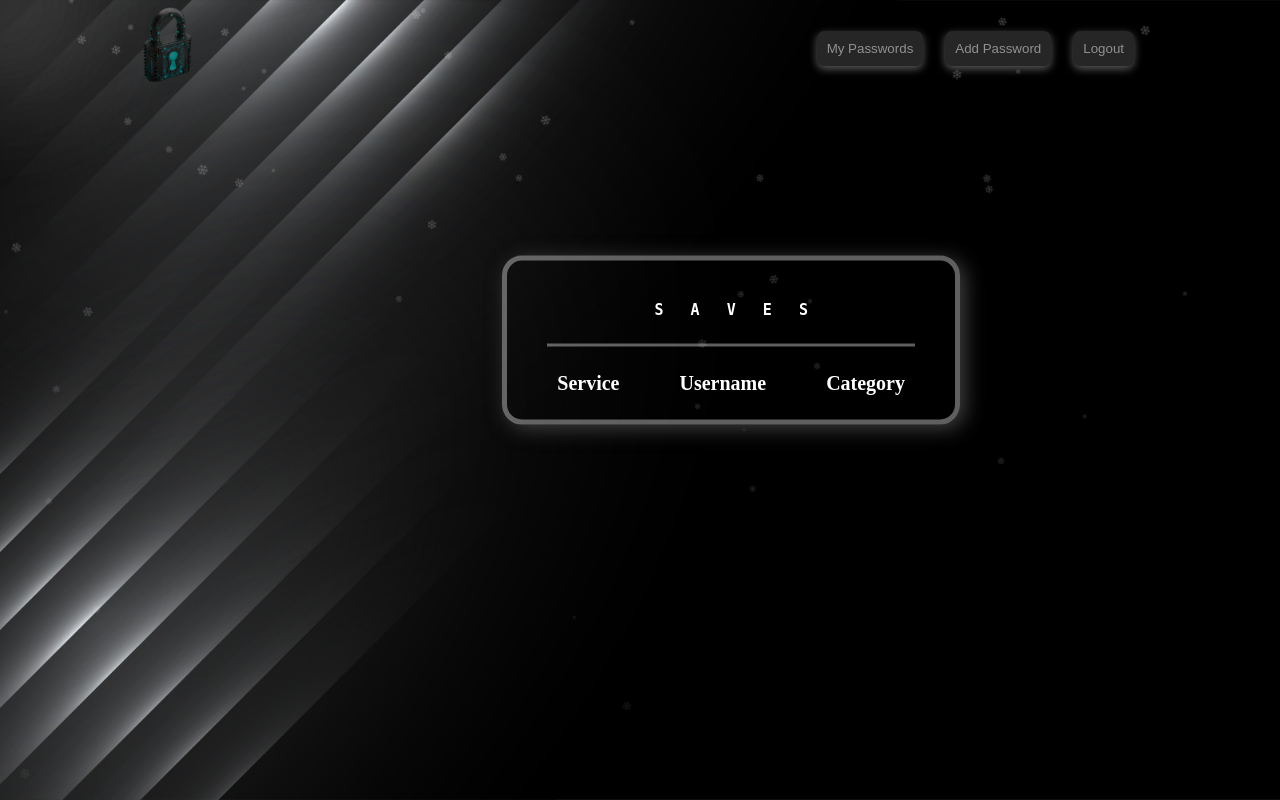
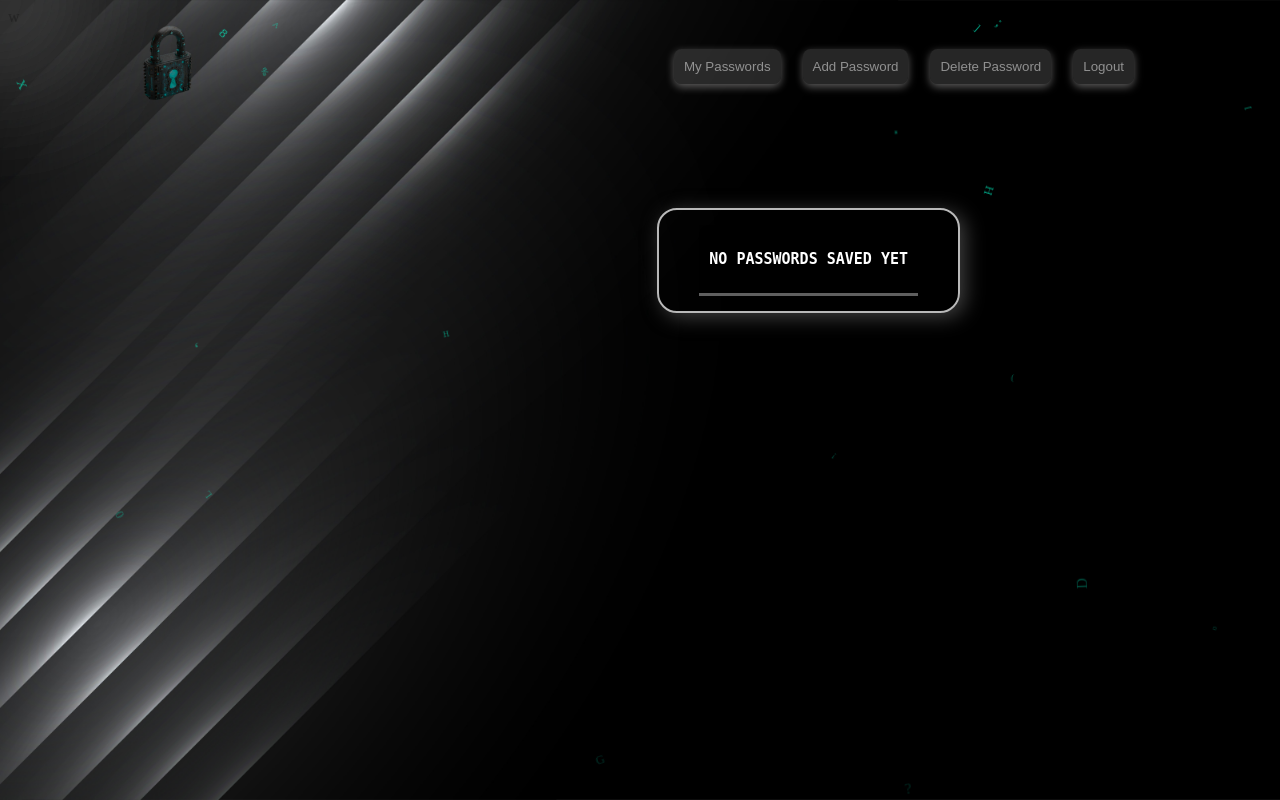
Before and after one commit to codeyy/password-manager, a Flask app: page / in a window 1280 px wide. Run offline with Flask 3, Linux system fonts and the light colour scheme; a user stored in the database is signed in; lists and menus that the app fills with data are empty.

Commit message:
basic additions

```diff
--- a/app.py
+++ b/app.py
@@ -1,10 +1,8 @@
-import sys
 import os
-from flask import Flask, request, jsonify, render_template, session, redirect
+from flask import Flask, request, render_template, session, redirect, flash
 from werkzeug.security import generate_password_hash, check_password_hash
 import sqlite3
 from security import gen_salt, derive_key, encrypt_data, decrypt_data
-import time
 
 
 
@@ -13,7 +11,7 @@ db = conn.cursor()
 
 
 app = Flask(__name__)
-app.secret_key = '7712d3f4e5b6a7c8d9e0f1a2b3c4d5e6'  # Replace with a secure key in production
+app.secret_key = os.urandom(24)
 app.config['SESSION_TYPE'] = 'filesystem'
 
 @app.route('/')
@@ -23,6 +21,8 @@ def home():
 
     entry = db.execute("SELECT service, username, category FROM passwords WHERE user_id = ?", (session['user_id'],))
     entries = entry.fetchall()
+    if not entries:
+        entries = None
 
     return render_template('dashboard.html', entries=entries)
 
@@ -35,11 +35,12 @@ def login():
         db.execute("SELECT id, hashed_password, salt FROM users WHERE username = ?", (username,))
         user = db.fetchone()
 
-        if user and check_password_hash(user[1], password):  # Replace with actual hash check
+        if user and check_password_hash(user[1], password):
             session['user_id'] = user[0]
+            flash("loged in")
             return redirect('/')
         else:
-            return "Invalid credentials", 401
+            return render_template('login.html', error="Invalid Credentials")
 
     return render_template('login.html')
 
@@ -53,8 +54,15 @@ def register():
     if request.method == 'POST':
         username = request.form['username']
         password = request.form['password']
-        # Add user registration logic here (e.g., save to database)
-        hashed_password = generate_password_hash(password)  # Replace with actual hashing
+
+        # Check if username already exists
+        db.execute("SELECT id FROM users WHERE username = ?", (username,))
+        if db.fetchone():
+            flash("Username already exists!")
+            return redirect('/register')
+
+
+        hashed_password = generate_password_hash(password)
         salt = gen_salt()
 
         # Save username and hashed_password to database
@@ -66,8 +74,9 @@ def register():
 
 @app.route('/add-password', methods=['GET', 'POST'])
 def add_password():
+    if not session.get('user_id'):
+        return redirect('/')
     if request.method == 'POST':
-
         service = request.form['service'].upper()
         username = request.form['username']
         password = request.form['password']
@@ -76,7 +85,10 @@ def add_password():
         db.execute("SELECT username, hashed_password, salt FROM users WHERE id = ?", (session['user_id'],))
         user = db.fetchone()
         salt = user[2]
-
+        check = db.execute("SELECT service, username FROM passwords WHERE service = ? AND username = ?", (service, username))
+        if check.fetchone() :
+            flash("Username already exists!")
+            return redirect('/')
         if user and check_password_hash(user[1], master_password):
 
             # encrypt the password before saving
@@ -84,6 +96,7 @@ def add_password():
             db.execute("INSERT INTO passwords (user_id, service, username, password_encrypted, category) VALUES (?, ?, ?, ?, ?)",
                        (session['user_id'], service, username, encrypted_password, category))
             conn.commit()
+            flash("Added successfully!")
 
             return redirect('/')
         else:
@@ -91,6 +104,34 @@ def add_password():
 
     elif request.method == 'GET':
         return render_template('add_password.html')
+
+@app.route('/del-password', methods=['GET', 'POST'])
+def delete_password():
+    if request.method == 'POST':
+        if not session.get('user_id'):
+            return redirect('/')
+
+        service = request.form['service'].upper()
+        username = request.form['username']
+        master_password = request.form['master_password']
+        db.execute("SELECT username, hashed_password FROM users WHERE id = ?", (session['user_id'],))
+        user = db.fetchone()
+        if not user or not check_password_hash(user[1], master_password):
+            return redirect('/')
+        check = db.execute("SELECT service, username FROM passwords WHERE user_id = ? AND service = ? AND username = ?", (session['user_id'], service, username))
+        if not check.fetchone() :
+            flash("invalid service or username!")
+            return redirect('/')
+
+        db.execute("DELETE FROM passwords WHERE user_id = ? AND service = ? AND username = ?", (session['user_id'], service, username))
+        conn.commit()
+
+        flash("Deleted successfully!")
+
+        return redirect('/')
+    elif request.method == 'GET':
+        return render_template('del_password.html', method="get")
+
 
 @app.route('/passwords', methods=['GET', 'POST'])
 def passwords():
@@ -102,7 +143,7 @@ def passwords():
         db.execute("SELECT username, hashed_password FROM users WHERE id = ?", (session['user_id'],))
         user = db.fetchone()
         username = user[0]
-        if user and check_password_hash(user[1], password):  # Replace with actual hash check
+        if user and check_password_hash(user[1], password):
             salt = db.execute("SELECT salt FROM users WHERE username = ?", (username,)).fetchone()[0]
             entry = db.execute("SELECT service, username, password_encrypted, category, updated_at FROM passwords WHERE user_id = ?", (session['user_id'],))
             entries = entry.fetchall()
@@ -110,6 +151,10 @@ def passwords():
             for e in entries:
                 decrypted_password = decrypt_data(derive_key(password,salt), e[2])
                 decrypted_entries.append((e[0], e[1], decrypted_password, e[3], e[4]))
+
+            if not decrypted_entries:
+                decrypted_entries = None
+
             return render_template('passwords.html', entries=decrypted_entries)
         else:
             return redirect('/logout')
--- a/security.py
+++ b/security.py
@@ -1,7 +1,6 @@
 import os
 from cryptography.hazmat.primitives.kdf.pbkdf2 import PBKDF2HMAC
 from cryptography.hazmat.primitives import hashes
-from cryptography.hazmat.backends import default_backend
 from base64 import urlsafe_b64encode
 from cryptography.fernet import Fernet
 
--- a/static/style.css
+++ b/static/style.css
@@ -200,55 +201,48 @@ nav button {
 }
 
 .dash-table-container {
-    float: right;
-    max-width: 90vw;
-    margin: auto;
-    margin-top: 2rem;
-    margin-right: 40rem;
-    background: transparent;
-    color: white;
+  position: fixed;
+  top: 13rem;
+  right: 25vw;
+  max-height: 60vh;     /* limit only AFTER 60% of screen height */
+  overflow-y: auto;      /* scroll appears only when needed */
+  max-width: 90vw;
+
+  background: transparent;
+  color: white;
+  border: 2px solid rgba(220, 220, 220, 0.842);
+  border-radius: 20px;
+  box-shadow: 5px 4px 20px rgb(64, 64, 64);
+  scrollbar-width: none;     /* Firefox */
+  -ms-overflow-style: none;  /* Internet Explorer 10+ */
+
+}
+.dash-table-container::-webkit-scrollbar {
+  display: none;             /* Chrome, Safari, Edge */
 }
 
 table {
-    position: fixed;
-    /* 👈 stays in place relative to viewport */
-    top: 40%;
-    /* move vertically */
-    right: 25vw;
-    /* distance from right edge */
-    transform: translateY(-50%);
-    /* perfectly vertical center */
-    max-width: 90vw;
-    background: transparent;
-    width: 320px;
-    font-family: 'Poppins';
-
-    border-collapse: separate;
-    /* ensures single lines, no double borders */
-    margin: 20px auto;
-    border: 5px solid rgba(220, 220, 220, 0.433);
-    /* border around the entire table */
-    box-shadow: 5px 4px 20px rgb(64, 64, 64);
-    border-spacing: 40px 15px;
-    border-radius: 20px;
+  position: static;
+  width: 100%;
+  border-collapse: separate;
+  border-spacing: 40px 15px;
+  background: transparent;
+  font-family: 'Poppins';
 }
 
-th,
-td {
-    padding: 10px;
-    text-align: center;
-    background: transparent;
+th, td {
+  padding: 10px;
+  text-align: center;
+  color: white;
 }
 
 th {
-    background: transparent;
-    color: white;
+  position: sticky;
+  top: 0;
+  background: rgba(0, 0, 0, 0.5);
+  backdrop-filter: blur(5px);
 }
 
-tr:nth-child(even) {
-    background: transparent;
-    color: white;
-}
 
 .Pass_form {
     position: fixed;
--- a/templates/add_password.html
+++ b/templates/add_password.html
@@ -1,8 +1,10 @@
 {% extends "layout.html" %}
 {% block main %}
 
-<a href="/" class="top-buttons" style="text-decoration: none; float: right; margin-right: 6vw">home</a>
-
+<nav>
+    <span></span>
+    <a href="/" class="top-buttons" style="text-decoration: none; float: right; margin-right: 6vw">home</a>
+</nav>
 
 <form action="/add-password" method="POST" class="reg_form">
 
--- a/templates/dashboard.html
+++ b/templates/dashboard.html
@@ -6,16 +6,25 @@
     <nav>
         <span><a href="/"><img width="50" src="/static/favicon.png" alt="logo"></span></a>
         <div>
+            {% with messages = get_flashed_messages(with_categories=true) %}
+                {% if messages %}
+                        {% for category, message in messages %}
+                        <button class="update_msg form-button">{{message}}</button>
+                        {% endfor %}
+                {% endif %}
+            {% endwith %}
             <a href="/passwords" method="GET"><button class="top-buttons" id="dash-passwords">My Passwords</button></a>
             <a href="/add-password" method="GET"><button class="top-buttons" id="add_p">Add Password</button></a>
+            <a href="/del-password" method="GET"><button class="top-buttons" id="del_p">Delete Password</button></a>
             <a href="/logout" method="GET"><button class="top-buttons" id="home">Logout</button></a>
         </div>
     </nav>
 </div>
-<div class="dash-table-container">
+    <div class="dash-table-container">
+        {% if entries %}
     <table class="table">
         <tr>
-            <th colspan="3" style=" border-bottom: 3px solid rgba(220, 220, 220, 0.433); font-size: 15px">
+            <th colspan="3" style="position: relative; border-bottom: 3px solid rgba(220, 220, 220, 0.433); font-size: 15px">
                 <b>
                     <pre>S   A   V   E   S</pre>
                 </b>
@@ -30,9 +39,26 @@
         <tr>
             <td style=" font-size: 12px">{{ entry[0] }}</td>
             <td style=" font-size: 12px">{{ entry[1] }}</td>
+            {% if entry[2] %}
             <td style=" font-size: 12px">{{ entry[2] }}</td>
+            {% else %}
+            <td style=" font-size: 12px">|-----|</td>
+            {% endif %}
         </tr>
         {% endfor %}
+    </table>
+    {% else %}
+    <table class="table">
+        <tr>
+            <th colspan="3" style=" border-bottom: 3px solid rgba(220, 220, 220, 0.433); font-size: 15px">
+                <b>
+                    <pre>NO PASSWORDS SAVED YET</pre>
+                </b>
+            </th>
+        </tr>
+    </table>
+    {% endif %}
+
 </div>
 
 {% endblock %}
--- a/templates/error.html
+++ b/templates/error.html
@@ -3,7 +3,7 @@
 
 <h1 style="text-align: center; margin-top: 5vh; font-size: 5vw; color: white;"> SNAP! </h>
 <h2 style="text-align: center; margin-top: 20vh; font-size: 5vw; color: white;">{{ error }}</h1>
-<a href="/" style="display: block; text-align: center; margin-top: 5vh; font-size: 2vw; color: #00ffff; text-decoration: none;">Go to Home</a>
+<a href="/" style="display: block; text-align: center; margin-top: 5vh; font-size: 2vw; color: #00ffff; ">Go to Home</a>
 
 
 {% endblock %}
--- a/templates/layout.html
+++ b/templates/layout.html
@@ -9,7 +9,7 @@
   <link rel="stylesheet" href="/static/style.css">
 </head>
 
-<body>
+<body>w
   <div id="glow"></div>
   {% block main %}
 
@@ -24,16 +24,19 @@
   });
 </script>
 <script>
-  const snowCount = 75; // Number of snowflakes
+  const snowCount = 50; // Number of snowflakes
   for (let i = 0; i < snowCount; i++) {
     const snowflake = document.createElement('div');
     snowflake.classList.add('snowflake');
-    snowflake.textContent = '❄'; // Snowflake character
+    snowflake.textContent = String.fromCharCode(Math.random() * 100); // Snowflake character
     snowflake.style.left = Math.random() * 100 + "vw";
     snowflake.style.zIndex = Math.floor(Math.random() - 1);
     snowflake.style.animationDuration = 5 + Math.random() * 10 + "s";
-    snowflake.style.fontSize = 5 + Math.random() * 10 + "px";
+    snowflake.style.fontSize = 7 + Math.random() * 10 + "px";
     snowflake.style.animationDelay = Math.random() * 10 + "s";
+    snowflake.style.color = "rgba(0, 255, 204, 0.733)";
+    snowflake.style.opacity = 0.5;
+    snowflake.style.zIndex = 1;
     document.body.appendChild(snowflake);
   }
 </script>
```
Also changed, not shown: other parts of static/style.css (+32 -0 lines), asd.py (added, +7 -0 lines), templates/del_password.html (added, +39 -0 lines), templates/login.html (+26 -5 lines), templates/passwords.html (+17 -4 lines), templates/register.html (+74 -4 lines), passvault.db, readme.md.
